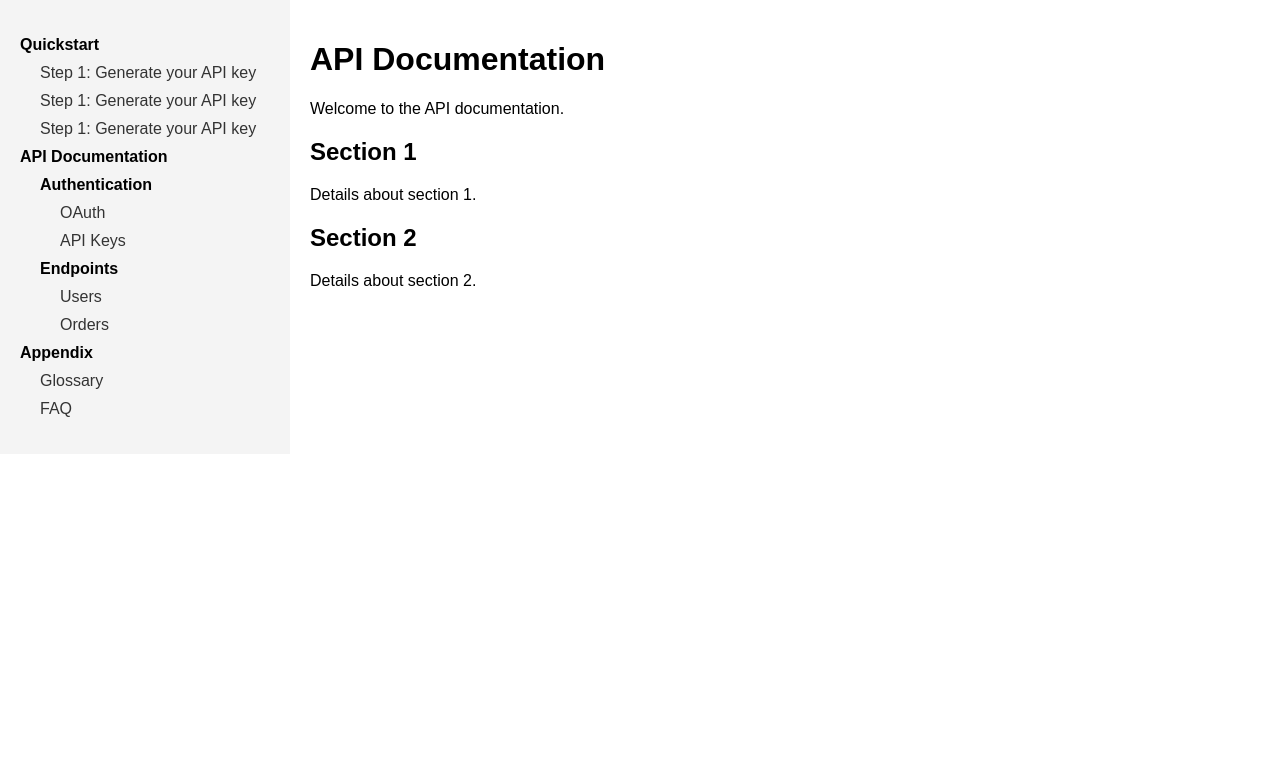
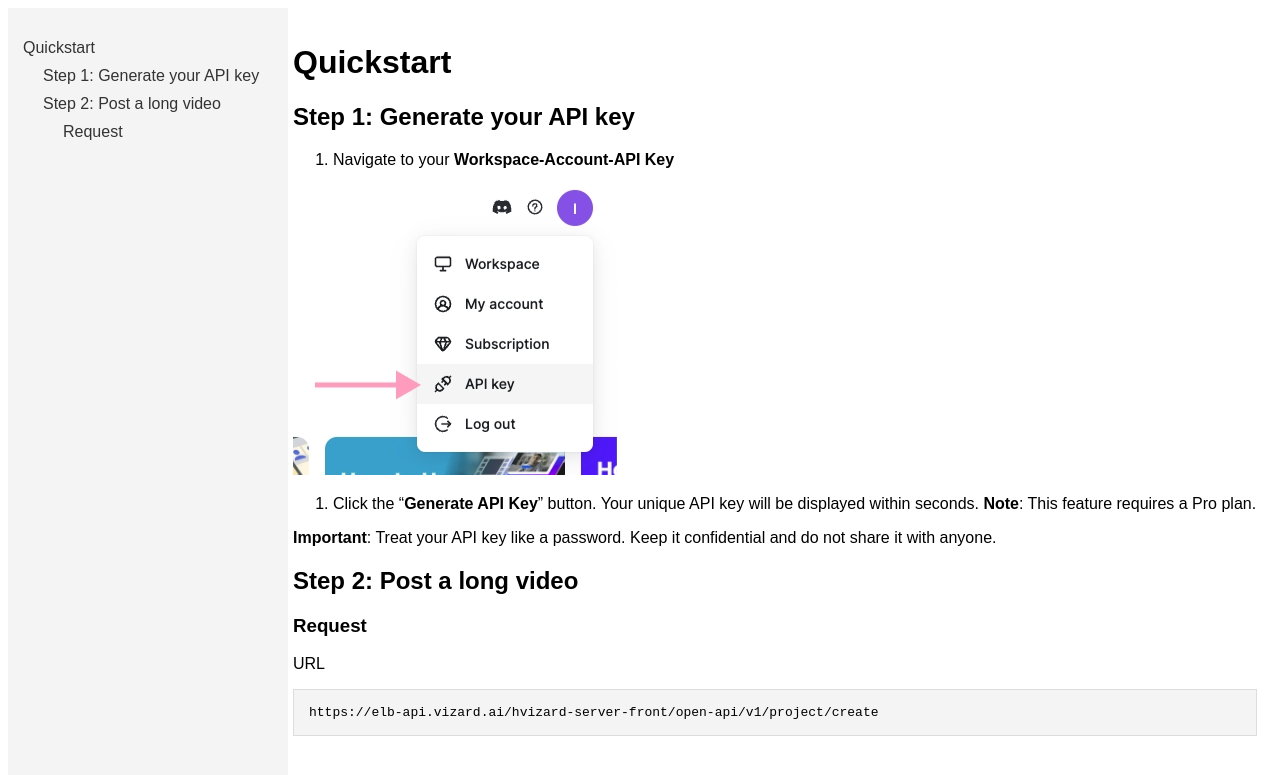
Before and after one commit to Williamyz123/Williamyz123.github.io, a Jekyll site: the page built from index.md, in a window 1280 px wide. Shown: the top 775 px of the page. Built offline with Jekyll 4.4.1, drawn with Linux system fonts in a browser that asks for light colours.

Commit message:
4.0骨架 实现了： 在同一篇文档内根据标题的层级关系生成左侧导航栏 4.1目标： 美化页面

````diff
--- a/_layouts/api.html
+++ b/_layouts/api.html
@@ -4,19 +4,41 @@
   <meta charset="UTF-8">
   <meta name="viewport" content="width=device-width, initial-scale=1.0">
   <title>{{ page.title }}</title>
-  <link rel="stylesheet" href="{{ "/assets/css/style.css" | relative_url }}">
+  <link rel="stylesheet" href="{{ '/assets/css/style.css' | relative_url }}">
 </head>
 <body>
-<div class="container">
-  <nav class="sidebar">
-    <ul>
-      {% assign nav_items = site.data.navigation %}
-      {% include navigation.html items=nav_items %}
+<div id="container">
+  <nav id="sidebar">
+    <ul id="nav">
+      <!-- JavaScript will populate this -->
     </ul>
   </nav>
-  <main class="content">
+  <div id="content">
     {{ content }}
-  </main>
+  </div>
 </div>
+
+<script>
+  document.addEventListener("DOMContentLoaded", function() {
+    const content = document.getElementById("content");
+    const headings = content.querySelectorAll("h1, h2, h3, h4, h5, h6");
+    const nav = document.getElementById("nav");
+
+    headings.forEach(heading => {
+      const link = document.createElement("a");
+      const listItem = document.createElement("li");
+
+      const id = heading.innerText.toLowerCase().replace(/\s+/g, '-');
+      heading.id = id;
+
+      link.href = `#${id}`;
+      link.innerText = heading.innerText;
+      link.style.marginLeft = `${(parseInt(heading.tagName.substring(1)) - 1) * 20}px`;
+
+      listItem.appendChild(link);
+      nav.appendChild(listItem);
+    });
+  });
+</script>
 </body>
 </html>
--- a/assets/css/style.css
+++ b/assets/css/style.css
@@ -1,45 +1,46 @@
 body {
     font-family: Arial, sans-serif;
-    margin: 0;
-    padding: 0;
+}
+
+#container {
     display: flex;
 }
 
-.container {
-    display: flex;
-    width: 100%;
+#sidebar {
+    width: 250px;
+    background-color: #f4f4f4;
+    padding: 15px;
+    height: 100vh;
+    overflow-y: auto;
+    position: fixed;
 }
 
-.sidebar {
-    width: 250px;
-    background-color: #f4f4f4;
-    padding: 20px;
-}
-
-.sidebar ul {
+#nav {
     list-style-type: none;
     padding: 0;
 }
 
-.sidebar ul li {
+#nav li {
     margin: 10px 0;
 }
 
-.sidebar ul li a {
+#content {
+    margin-left: 270px;
+    padding: 15px;
+    width: calc(100% - 270px);
+}
+
+#nav a {
     text-decoration: none;
     color: #333;
 }
 
-.sidebar ul ul {
-    margin-left: 20px;
+#nav a:hover {
+    text-decoration: underline;
 }
 
-.sidebar ul li span {
-    font-weight: bold;
-    cursor: default;
+pre {
+    background-color: #f4f4f4;
+    padding: 15px;
+    border: 1px solid #ddd;
 }
-
-.content {
-    flex-grow: 1;
-    padding: 20px;
-}
--- /dev/null
+++ b/index.md
@@ -0,0 +1,27 @@
+---
+layout: api
+title: API Documentation
+nav: true
+---
+
+# Quickstart
+
+## Step 1: Generate your API key
+
+1. Navigate to your **Workspace-Account-API Key**
+
+![q_s_1.png]({{ site.baseurl }}/assets/pics/quickstart_step1_1.png)
+
+2. Click the "**Generate API Key**" button. Your unique API key will be displayed within seconds. **Note**: This feature requires a Pro plan.
+
+**Important**: Treat your API key like a password. Keep it confidential and do not share it with anyone.
+
+## Step 2: Post a long video
+
+### Request
+
+URL
+
+```angular2html
+https://elb-api.vizard.ai/hvizard-server-front/open-api/v1/project/create
+```
````
Also changed, not shown: quickstart/step1.md (+1 -1 lines), assets/pics/quickstart_step1_1.png (renamed from quickstart/pics/quickstart_step1_1.png).
